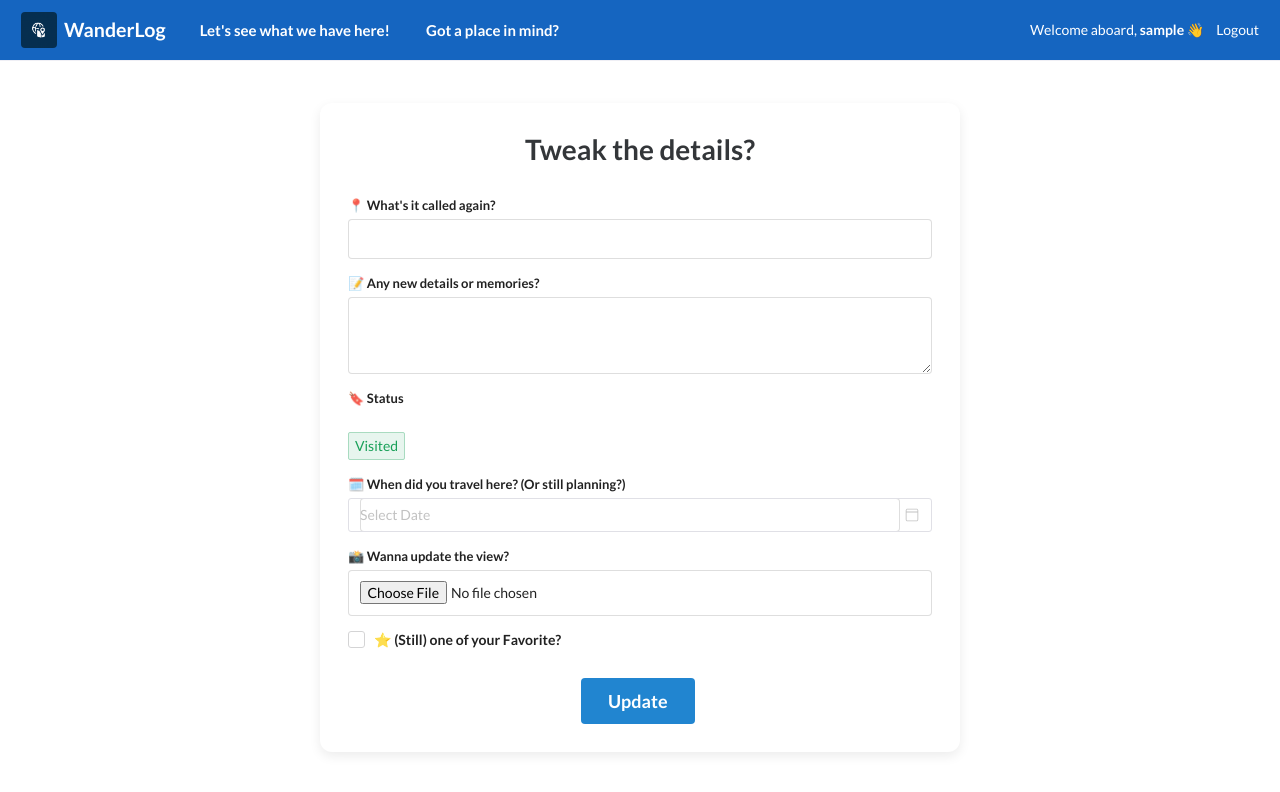
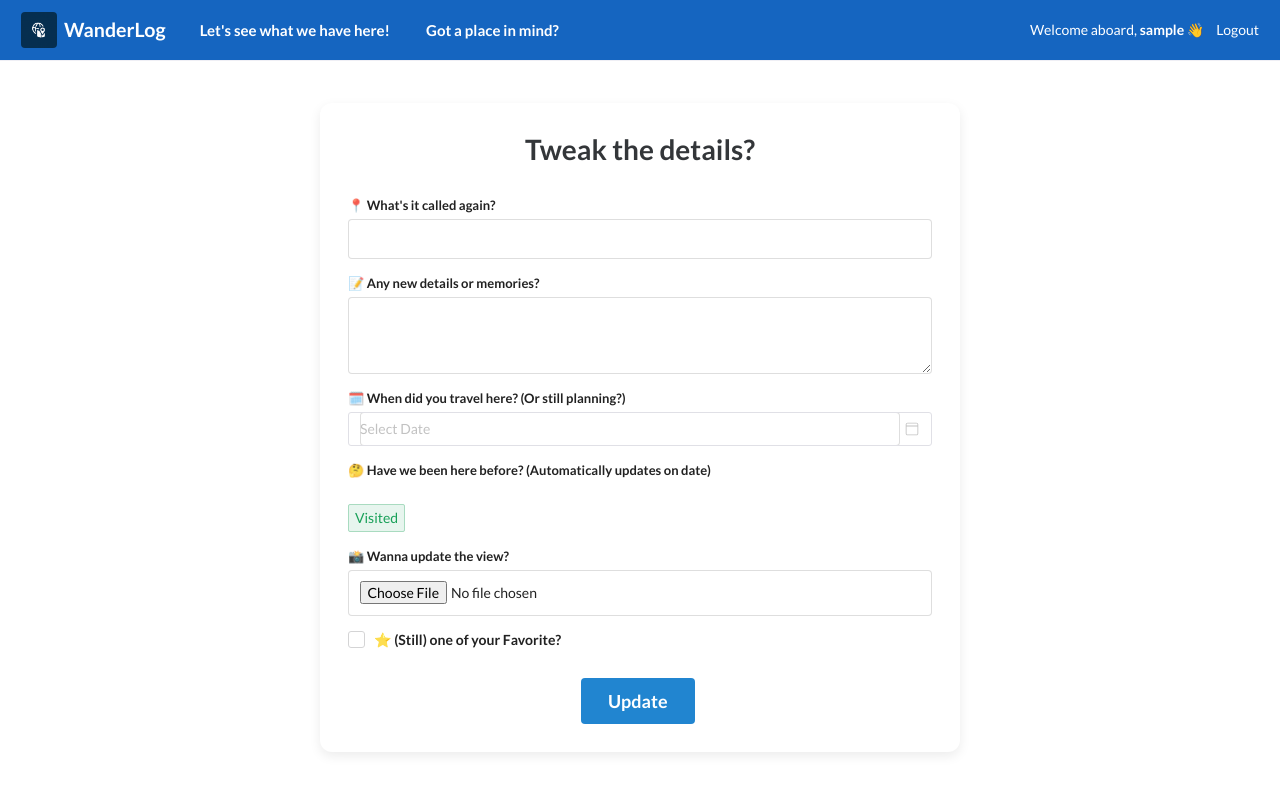
Before and after one commit to DogeHaker/wanderlog-client, a Vue app: page /travels/1/edit in a window 1280 px wide. Shown: the top 792 px of the page. Built offline with nearby package versions, Linux system fonts and the light colour scheme; no server answers; sample sign-in values are in the browser's storage.

Commit message:
little change to edit

```diff
--- a/src/views/Edit.vue
+++ b/src/views/Edit.vue
@@ -14,13 +14,6 @@
       </div>
 
       <div class="field">
-        <label class="bold-label">🔖 Status</label><br />
-        <n-tag :type="futureDate ? 'info' : 'success'">
-          {{ futureDate ? 'Wishlist' : 'Visited' }}
-        </n-tag>
-      </div>
-
-      <div class="field">
         <label class="bold-label">🗓️ When did you travel here? (Or still planning?)</label>
         <n-date-picker
           v-model:value="travel.travelDate"
@@ -29,6 +22,13 @@
           size="medium"
           style="width: 100%;"
         />
+      </div>
+
+      <div class="field">
+        <label class="bold-label">🤔 Have we been here before? (Automatically updates on date)</label><br />
+        <n-tag :type="futureDate ? 'info' : 'success'">
+          {{ futureDate ? 'Wishlist' : 'Visited' }}
+        </n-tag>
       </div>
 
       <div class="field">
```
